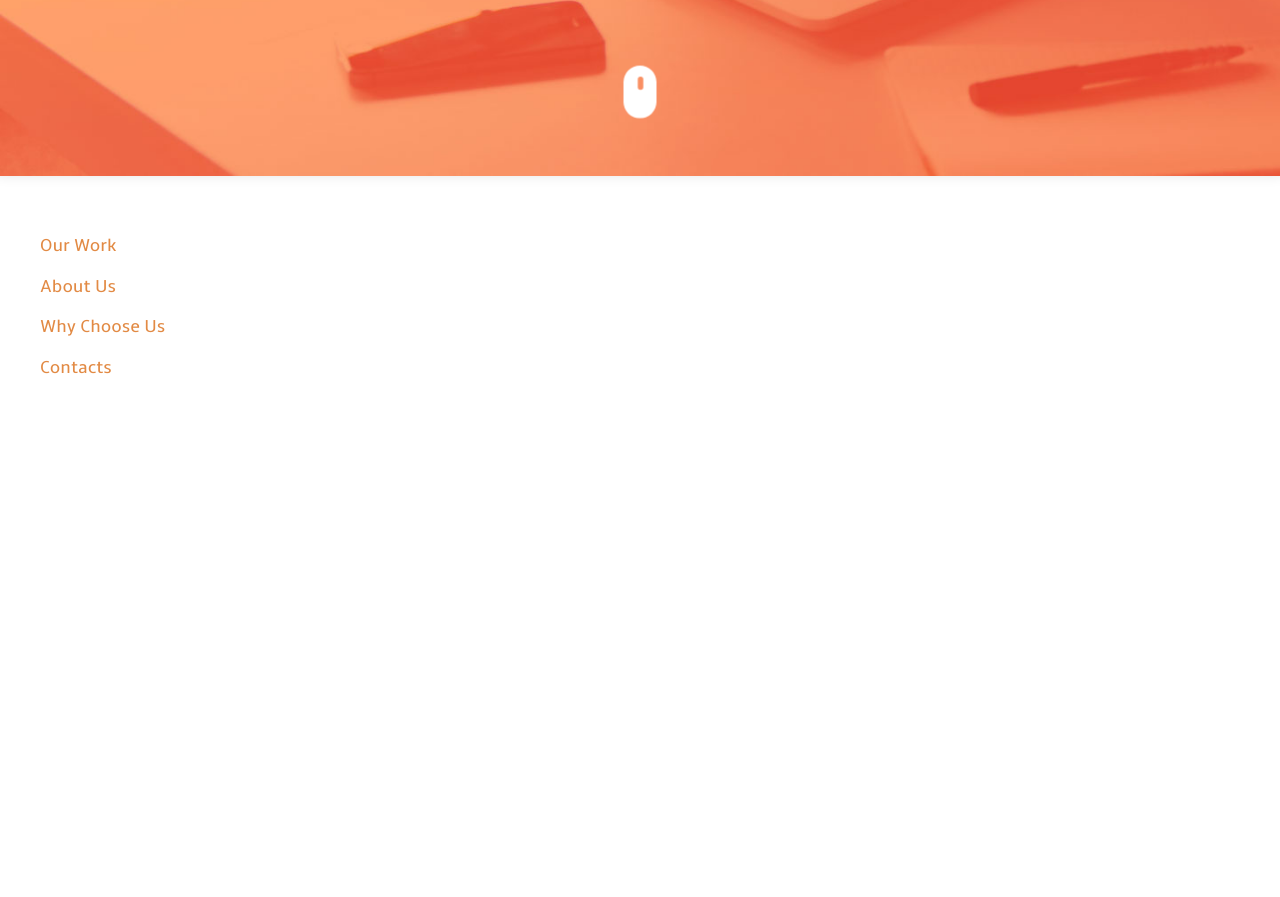
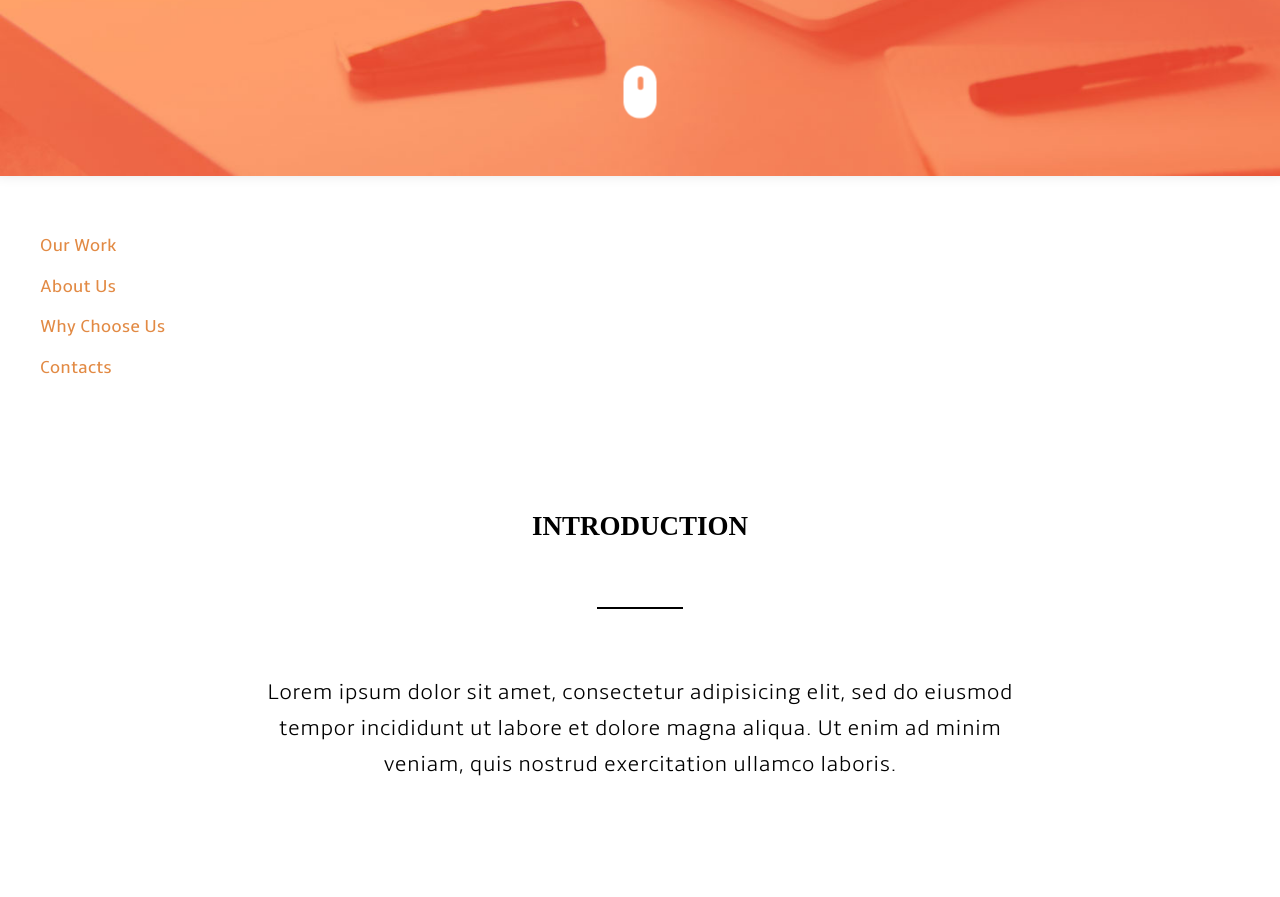
Before and after one commit to padoctb/Casablanka, a website built with webpack: page index.html in a window 1280 px wide. Shown: the part 624-1521 px from the top of the page. Before the commit the page ends 1021 px from the top, so only its background shows below. Built offline with nearby package versions, Linux system fonts and the light colour scheme; files whose address does not match are found by name; what slideout would draw is missing.

Commit message:
introduction section

```diff
--- a/index.html
+++ b/index.html
@@ -35,6 +35,15 @@
   </nav>
   <!-- slideout menu -->
   <main>
+    <section class="introduction">
+      <h2 class="introduction__title">Introduction</h2>
+      <div class="introduction__line"></div>
+      <div class="introduction__text">
+          Lorem ipsum dolor sit amet, consectetur adipisicing elit, sed do eiusmod <br/>
+          tempor incididunt ut labore et dolore magna aliqua. Ut enim ad minim <br/>
+          veniam, quis nostrud exercitation ullamco laboris.
+      </div>
+    </section>
   </main>
 
   <footer class="main-footer">
--- a/src/scss/_main.scss
+++ b/src/scss/_main.scss
@@ -7,6 +7,7 @@ body {
   height: 100%;
 }
 
+// SLIDEOUT STYLES
 .slideout-menu {
   position: fixed;
   top: 0;
@@ -50,6 +51,7 @@ body {
   margin: 0 auto;
 }
 
+// HEADER
 .main-header {
   height: 100vh;
   background-color: #ea9d48;
@@ -163,3 +165,27 @@ body {
     }
   }
 }
+
+.introduction {
+  min-height: 500px;
+  display: flex;
+  justify-content: center;
+  align-items: center;
+  text-align: center;
+  flex-direction: column;
+  &__title {
+    margin: 0;
+    text-transform: uppercase;
+    font-family: $bj-bold;
+  }
+  &__line {
+    @include line(#000, 65px, 65px);
+    left: 0;
+    margin-left: 0;
+  }
+  &__text {
+    font-family: $amble-light;
+    font-size: 22px;
+    line-height: 36px;
+  }
+}
```
